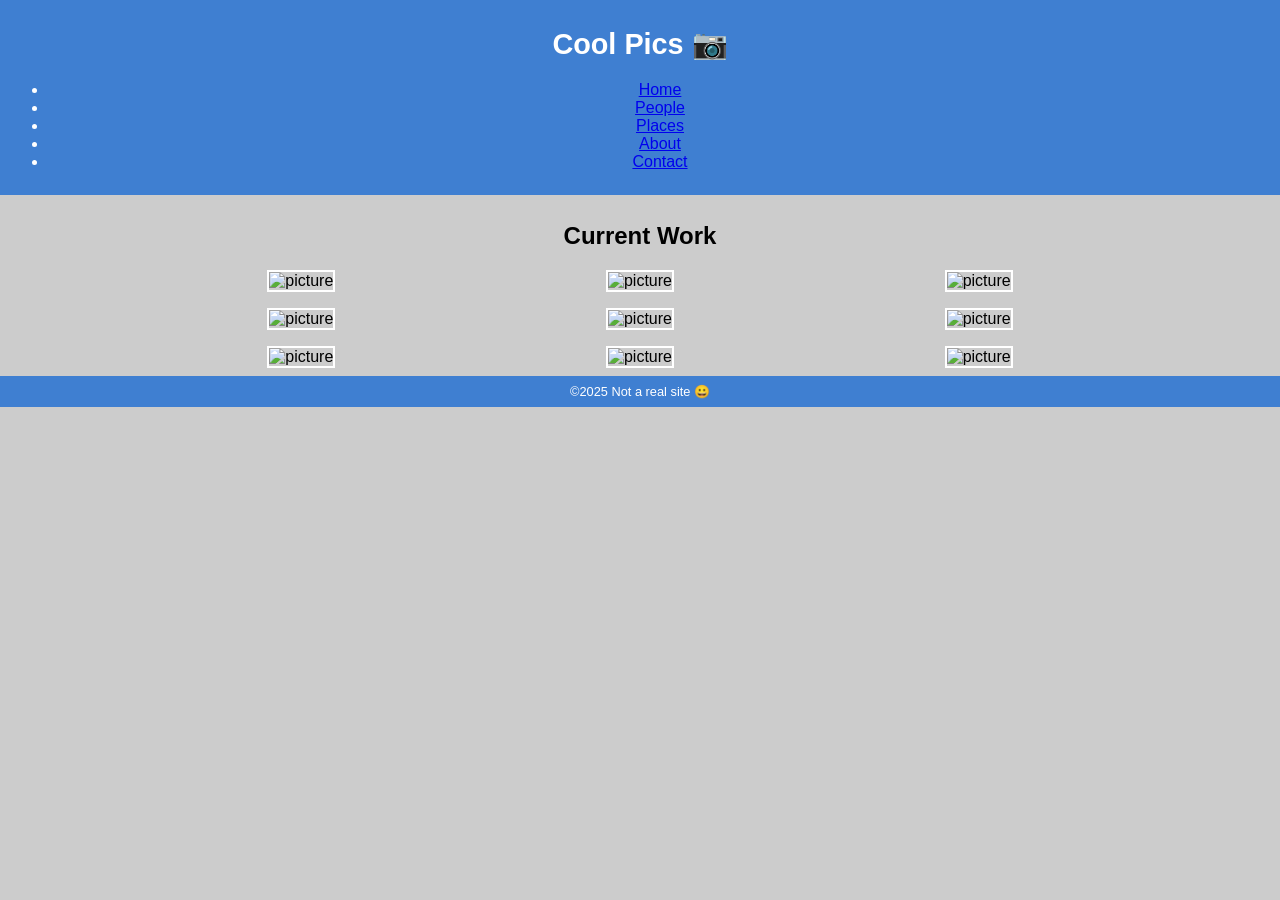
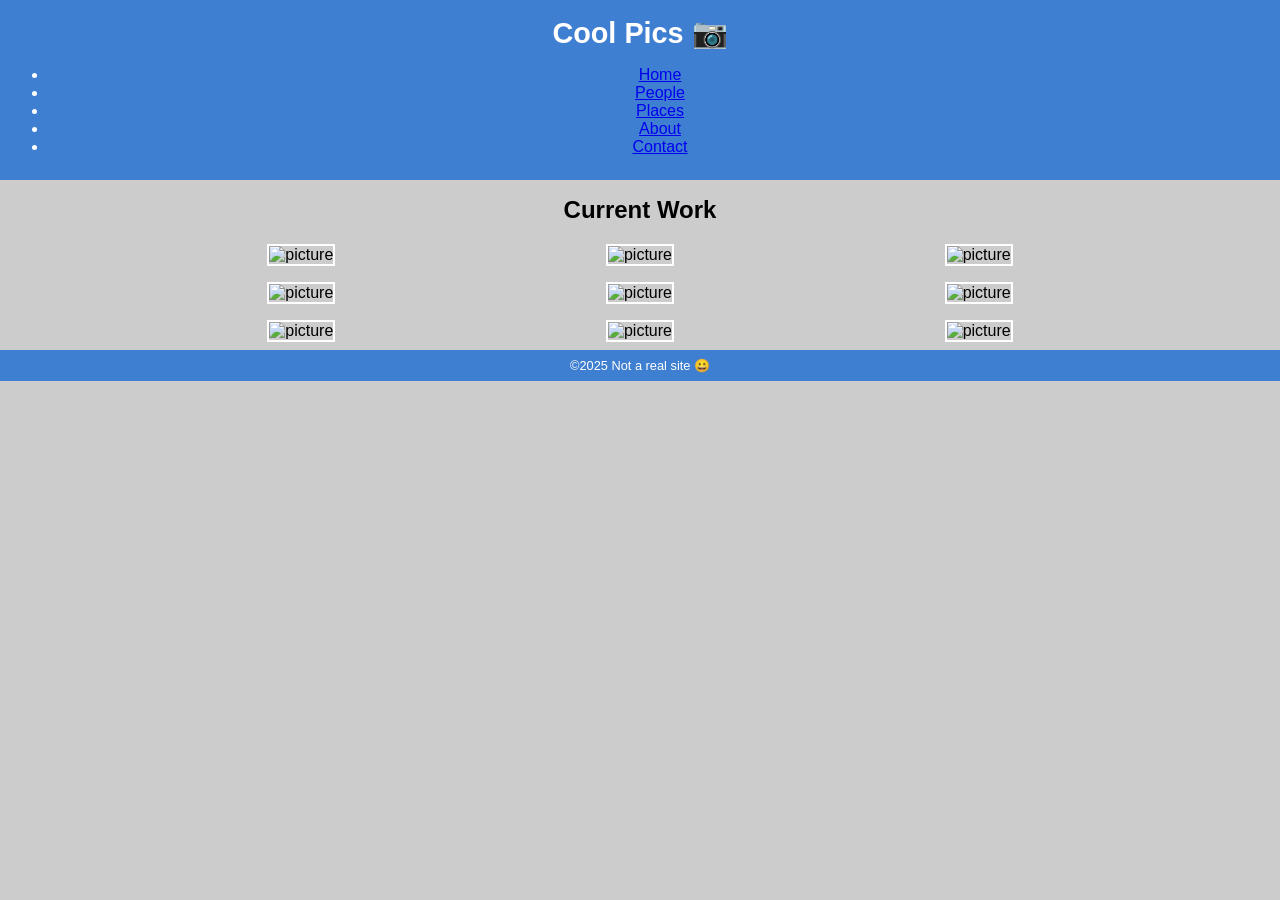

wk3 prove update 3

--- a/coolpics/coolpics.css
+++ b/coolpics/coolpics.css
@@ -13,7 +13,7 @@ header, footer {
     padding: 0.5rem;
 }
 h1 {
-    margin: 0.5;
+    margin: 0.5rem;
     font-size: 1.8rem;
 }
 .menu-button {
@@ -48,7 +48,7 @@ main {
 }
 h2 {
     text-align: center;
-    margin-top: 0.5;
+    margin-top: 0.5rem;
 }
 .gallery {
     display: grid;
